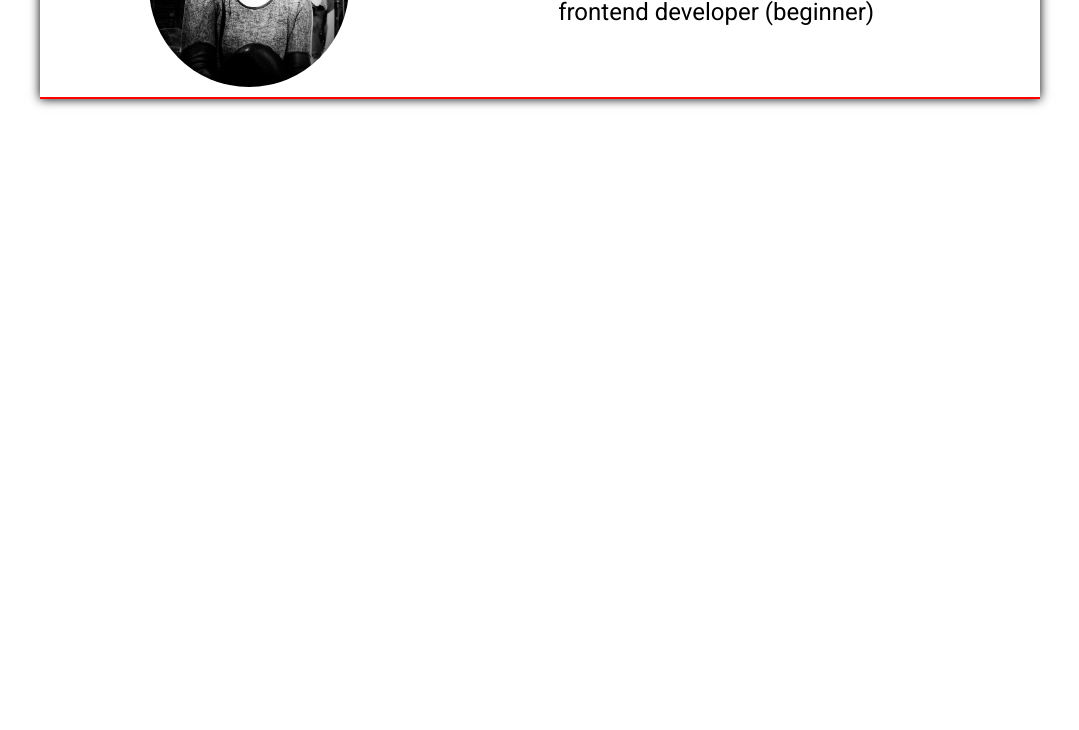
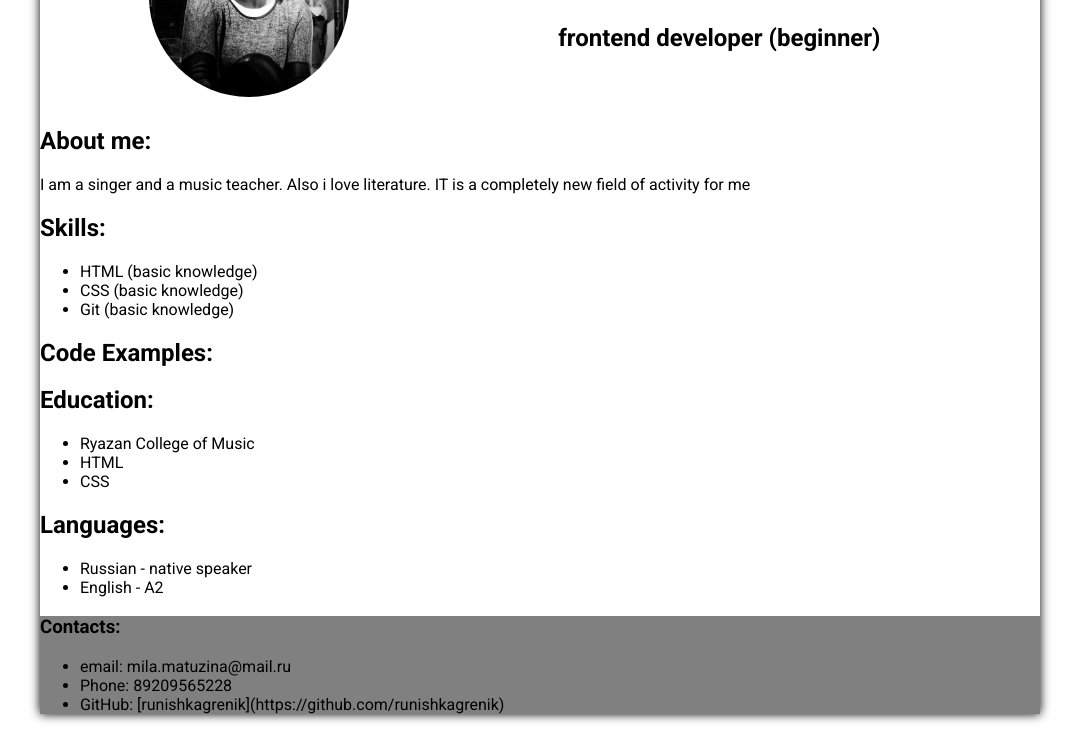
Before and after one commit to runishkagrenik/rsschool-cv, a plain HTML site: page index.html in a window 1280 px wide. Shown: the part 172-902 px from the top of the page, without its empty margins (100-1179 px from the left). Before the commit the page ends 800 px from the top, so only its background shows below. Drawn offline with Linux system fonts and the light colour scheme.

Commit message:
feat: add main, add footer

```diff
--- a/index.html
+++ b/index.html
@@ -27,16 +27,57 @@
       </ul>
     </nav>
   </header>
+  <!-- Сделать якорные ссылки!!!
+  Добавить иконки к контактам
+ ЛОГО -->
   <main class="main">
-    <div class="info">
+    <section class="info">
       <img class="cv-photo" src="assets/img/CV photo.jpg" alt=" cv-photo">
       <div>
         <h1 class="name">Ludmila Avankina</h1>
-        <p class="mine-text">frontend developer (beginner)</p>
+        <h2 class="mine-h2">frontend developer (beginner)</h2>
       </div>
-    </div>
+    </section>
+    <section class="about-me">
+      <h2 class="mine-h2">About me:</h2>
+      <p class="mine-text">I am a singer and a music teacher. Also i love literature. IT is a completely new field of
+        activity for me</p>
+    </section>
+    <section class="skills">
+      <h2 class="mine-h2">Skills:</h2>
+      <ul class="skills-list">
+        <li class="skills-item">HTML (basic knowledge)</li>
+        <li class="skills-item">CSS (basic knowledge)</li>
+        <li class="skills-item">Git (basic knowledge)</li>
+      </ul>
+    </section>
+    <section class="code">
+      <h2 class="mine-h2">Code Examples:</h2>
+    </section>
+    <section class="education">
+      <h2 class="mine-h2">Education:</h2>
+      <ul class="education-list">
+        <li class="education-item">Ryazan College of Music</li>
+        <li class="education-item">HTML</li>
+        <li class="education-item">CSS</li>
+      </ul>
+    </section>
+    <section class="languages">
+      <h2 class="mine-h2">Languages:</h2>
+      <ul class="languages-list">
+        <li class="languages-item">Russian - native speaker</li>
+        <li class="languages-item">English - A2</li>
+      </ul>
+    </section>
   </main>
-  <footer class="footer"></footer>
+  <footer class="footer">
+    <h3 class="footer-h3">Contacts:</h3>
+    <ul>
+      <li class="footer-item">email: mila.matuzina@mail.ru</li>
+      <li class="footer-item">Phone: 89209565228</li>
+      <li class="footer-item">GitHub: [runishkagrenik](https://github.com/runishkagrenik)</li>
+    </ul>
+  </footer>
 
 </body>
 
--- a/style.css
+++ b/style.css
@@ -7,14 +7,6 @@ body {
     font-family: 'Roboto', sans-serif;
 }
 
-
-.mine {
-    border: 1px solid red;
-}
-
-.footer {
-    border: 1px solid red;
-}
 
 .body {
     margin: 0;
@@ -42,14 +34,14 @@ body {
 }
 
 .menu-item {
-    margin: 15px 10px;
+    margin: 15px 10px 25px;
 }
 
 .name {
     font-size: 48px;
 }
 
-.mine-text {
+.mine-h2 {
     font-size: 24px;
 }
 
@@ -61,9 +53,12 @@ body {
     margin: 10px;
     }
 
-
-
 .info {
     display: flex;
     justify-content: space-around;
 }
+
+
+.footer {
+background-color: gray;
+}
```
Also changed, not shown: assets/svg/Mail_31108.png (added), assets/svg/logo_github_icon_143196 (1).png (added), assets/svg/phone_7135.png (added).
